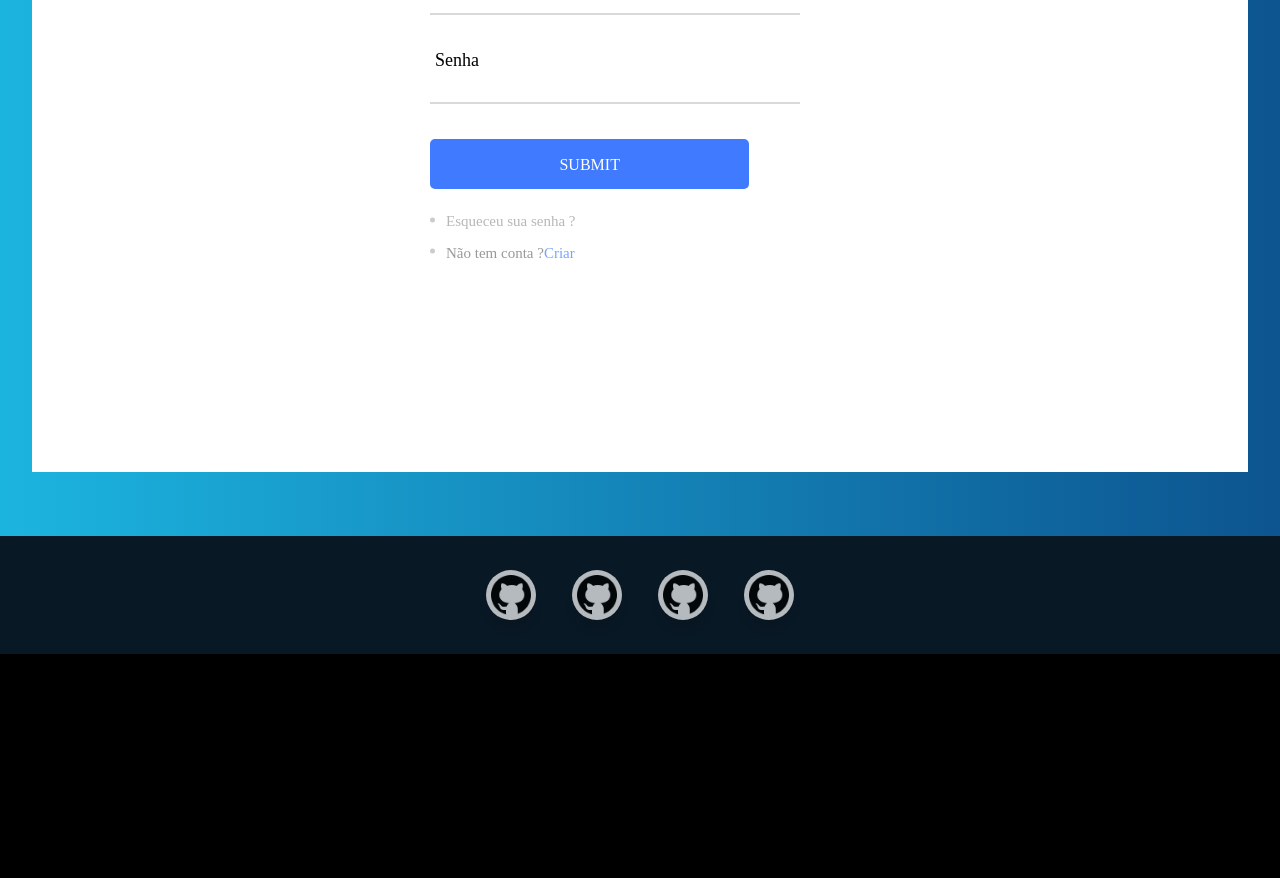
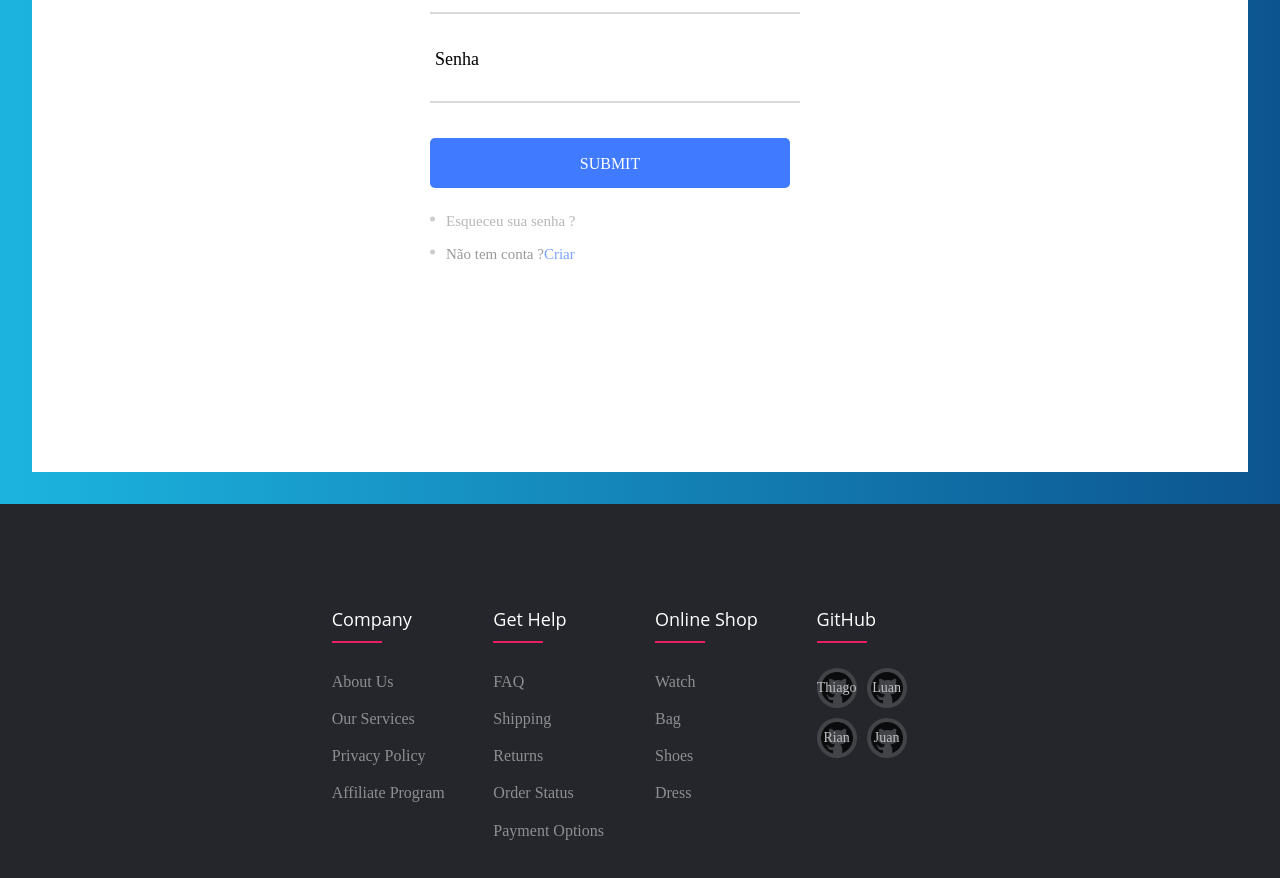
Before and after one commit to Klaus7067/Projeto-Grupo-React, a React (Vite) app: page / in a window 1280 px wide. Shown: the part 460-1338 px from the top of the page. Before the commit the page ends 1114 px from the top, so only its background shows below. Built offline with nearby package versions, Linux system fonts and the light colour scheme; a web font is replaced by a local one.

Commit message:
Footer novo

```diff
--- a/src/components/Footer/footer.css
+++ b/src/components/Footer/footer.css
@@ -1,104 +1,99 @@
-footer{
+  @import url('https://fonts.googleapis.com/css2?family=Poppins:wght@300;400;500;600;700&display=swap');
+body{
+	line-height: 1.5;
+	font-family: 'Poppins', sans-serif;
+}
+*{
+	margin:0;
+	padding:0;
+	box-sizing: border-box;
+}
+.container{
+	max-width: 1170px;
+	margin:auto;
+}
+.row{
 	display: flex;
-    align-items: center;
-    justify-content: space-between;
-    padding: 1.5rem 2rem;
-    margin-top: 2rem;
-    background-color: #091825
-    ;
+	flex-wrap: wrap;
 }
-footer h2 a{
-    opacity: 1;
+ul{
+	list-style: none;
 }
-footer ul{
-    display: flex;
-    gap: 1rem;
+.footer{
+	background-color: #24262b;
+    padding: 70px 0;
+}
+.footer-col{
+   width: 25%;
+   padding: 0 15px;
+}
+.footer-col h4{
+	font-size: 18px;
+	color: #ffffff;
+	text-transform: capitalize;
+	margin-bottom: 35px;
+	font-weight: 500;
+	position: relative;
+}
+.footer-col h4::before{
+	content: '';
+	position: absolute;
+	left:0;
+	bottom: -10px;
+	background-color: #e91e63;
+	height: 2px;
+	box-sizing: border-box;
+	width: 50px;
+}
+.footer-col ul li:not(:last-child){
+	margin-bottom: 10px;
+}
+.footer-col ul li a{
+	font-size: 16px;
+	text-transform: capitalize;
+	color: #ffffff;
+	text-decoration: none;
+	font-weight: 300;
+	color: #bbbbbb;
+	display: block;
+	transition: all 0.3s ease;
+}
+.footer-col ul li a:hover{
+	color: #ffffff;
+	padding-left: 8px;
+}
+.footer-col .social-links a{
+	display: inline-block;
+	height: 40px;
+	width: 40px;
+	background-color: rgba(255,255,255,0.2);
+	margin:0 10px 10px 0;
+	text-align: center;
+	line-height: 40px;
+	border-radius: 50%;
+	color: #ffffff;
+	transition: all 0.5s ease;
+}
+.footer-col .social-links a:hover{
+	color: #24262b;
+	background-color: #ffffff;
 }
 
-.wrapper {
-    display: inline-flex;
-    list-style: none;
-    width: 100%;
-    font-family: "Poppins", sans-serif;
-    justify-content: center;
-  }
-
-  .wrapper .icon {
-    position: relative;
-    background: #fff;
-    border-radius: 50%;
-    margin: 10px;
-    width: 50px;
-    height: 50px;
-    font-size: 18px;
-    display: flex;
-    justify-content: center;
-    align-items: center;
-    flex-direction: column;
-    box-shadow: 0 10px 10px rgba(0, 0, 0, 0.1);
-    cursor: pointer;
-    transition: all 0.2s cubic-bezier(0.68, -0.55, 0.265, 1.55);
+.icon{
   background-image: url('../../assets/github.png');
   background-repeat: no-repeat;
   background-size: cover;
-
 }
 
-  .wrapper .tooltip {
-    position: absolute;
-    top: 0;
-    font-size: 14px;
-    background: #fff;
-    color: rgb(59, 59, 59);
-    padding: 5px 8px;
-    border-radius: 5px;
-    box-shadow: 0 10px 10px rgba(0, 0, 0, 0.1);
-    opacity: 0;
-    pointer-events: none;
-    transition: all 0.3s cubic-bezier(0.68, -0.55, 0.265, 1.55);
+/*responsive*/
+@media(max-width: 767px){
+  .footer-col{
+    width: 50%;
+    margin-bottom: 30px;
 }
-
-  .wrapper .tooltip::before {
-    position: absolute;
-    content: "";
-    height: 8px;
-    width: 8px;
-    background: #fff;
-    bottom: -3px;
-    left: 50%;
-    transform: translate(-50%) rotate(45deg);
-    transition: all 0.3s cubic-bezier(0.68, -0.55, 0.265, 1.55);
 }
-
-  .wrapper .icon:hover .tooltip {
-    top: -45px;
-    opacity: 1;
-    visibility: visible;
-    pointer-events: auto;
+@media(max-width: 574px){
+  .footer-col{
+    width: 100%;
 }
-
-  .wrapper .icon:hover span,
-  .wrapper .icon:hover .tooltip {
-    text-shadow: 0px -1px 0px rgba(0, 0, 0, 0.1);
 }
-
-  .wrapper .facebook:hover,
-
-  .wrapper .facebook:hover .tooltip::before {
-    background-image: url('../../assets/logo.png');
-    color: #fff;
-  }
-
-  .wrapper .twitter:hover,
-
-  .wrapper .twitter:hover .tooltip::before {
-    background-image: url('../../assets/logo.png');
-    color: #fff;
-  }
-
-  .wrapper .instagram:hover,
-
-  .wrapper .instagram:hover .tooltip::before {
-    background-image: url('../../assets/logo.png');
-    color: #fff;
-  }
--- a/src/components/Footer/index.jsx
+++ b/src/components/Footer/index.jsx
@@ -1,38 +1,49 @@
 import './footer.css'
 function Footer() {
     return (
-        <div>
-            <footer>
-                <ul class="wrapper">
-                    <a href="https://github.com/juanjpf" target="_blank" rel="noopener noreferrer">
-                        <li class="icon facebook">
-                            <span class="tooltip">Juan</span>
-                            <span></span>
-                        </li>
-                    </a>
-                    <a href="https://github.com/Klaus7067" target="_blank" rel="noopener noreferrer">
-                    <li class="icon twitter">
-                        <span class="tooltip">Rian</span>
-                        <span><i class="fab fa-twitter"></i></span>
-                    </li>
-
-                    </a>
-                    <a href="https://github.com/luansilva92" target="_blank" rel="noopener noreferrer">
-                    <li class="icon instagram">
-                        <span class="tooltip">Luan</span>
-                        <span><i class="fab fa-instagram"></i></span>
-                    </li>
-
-                    </a>
-                    <a href="https://github.com/thiagomaximo94" target="_blank" rel="noopener noreferrer">
-                    <li class="icon twitter">
-                        <span class="tooltip">Thiago</span>
-                        <span><i class="fab fa-twitter"></i></span>
-                    </li>
-                    </a>
-                </ul>
-            </footer>
+        <footer class="footer">
+        <div class="container">
+            <div class="row">
+                <div class="footer-col">
+                    <h4>company</h4>
+                    <ul>
+                        <li><a href="#">about us</a></li>
+                        <li><a href="#">our services</a></li>
+                        <li><a href="#">privacy policy</a></li>
+                        <li><a href="#">affiliate program</a></li>
+                    </ul>
+                </div>
+                <div class="footer-col">
+                    <h4>get help</h4>
+                    <ul>
+                        <li><a href="#">FAQ</a></li>
+                        <li><a href="#">shipping</a></li>
+                        <li><a href="#">returns</a></li>
+                        <li><a href="#">order status</a></li>
+                        <li><a href="#">payment options</a></li>
+                    </ul>
+                </div>
+                <div class="footer-col">
+                    <h4>online shop</h4>
+                    <ul>
+                        <li><a href="#">watch</a></li>
+                        <li><a href="#">bag</a></li>
+                        <li><a href="#">shoes</a></li>
+                        <li><a href="#">dress</a></li>
+                    </ul>
+                </div>
+                <div class="footer-col">
+                    <h4>GitHub</h4>
+                    <div class="social-links">
+                        <a href="https://github.com/thiagomaximo94" className='icon' target="_blank" rel="noopener noreferrer">Thiago</a>
+                        <a href="https://github.com/luansilva92" className='icon' target="_blank" rel="noopener noreferrer">Luan</a>
+                        <a href="https://github.com/Klaus7067" className='icon' target="_blank" rel="noopener noreferrer">Rian</a>
+                        <a href="https://github.com/juanjpf" className='icon' target="_blank" rel="noopener noreferrer">Juan</a>
+                    </div>
+                </div>
+            </div>
         </div>
+   </footer>
      );
 }
 
--- a/src/routes/Inicio/index.jsx
+++ b/src/routes/Inicio/index.jsx
@@ -25,7 +25,6 @@ function Inicio() {
                     <form className="btn-login-form" action="/home">
                     <div className="container-login-form-btn">
                             <input type="submit" className="login-form-btn"/>
-                            Login
                     </div>
                     </form>
 
```
Also changed, not shown: src/routes/Inicio/images/login.png (deleted). Lines whose indentation alone changed are shown as unchanged.
